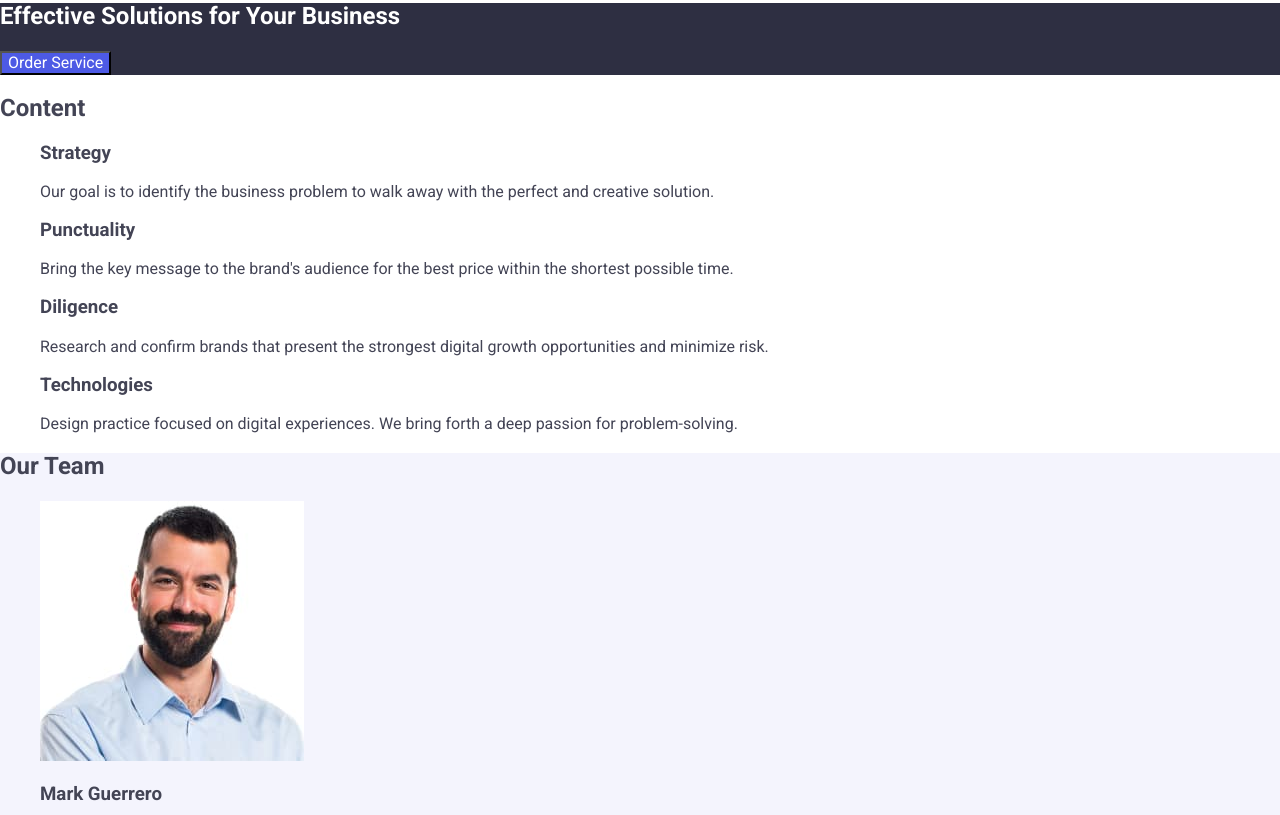
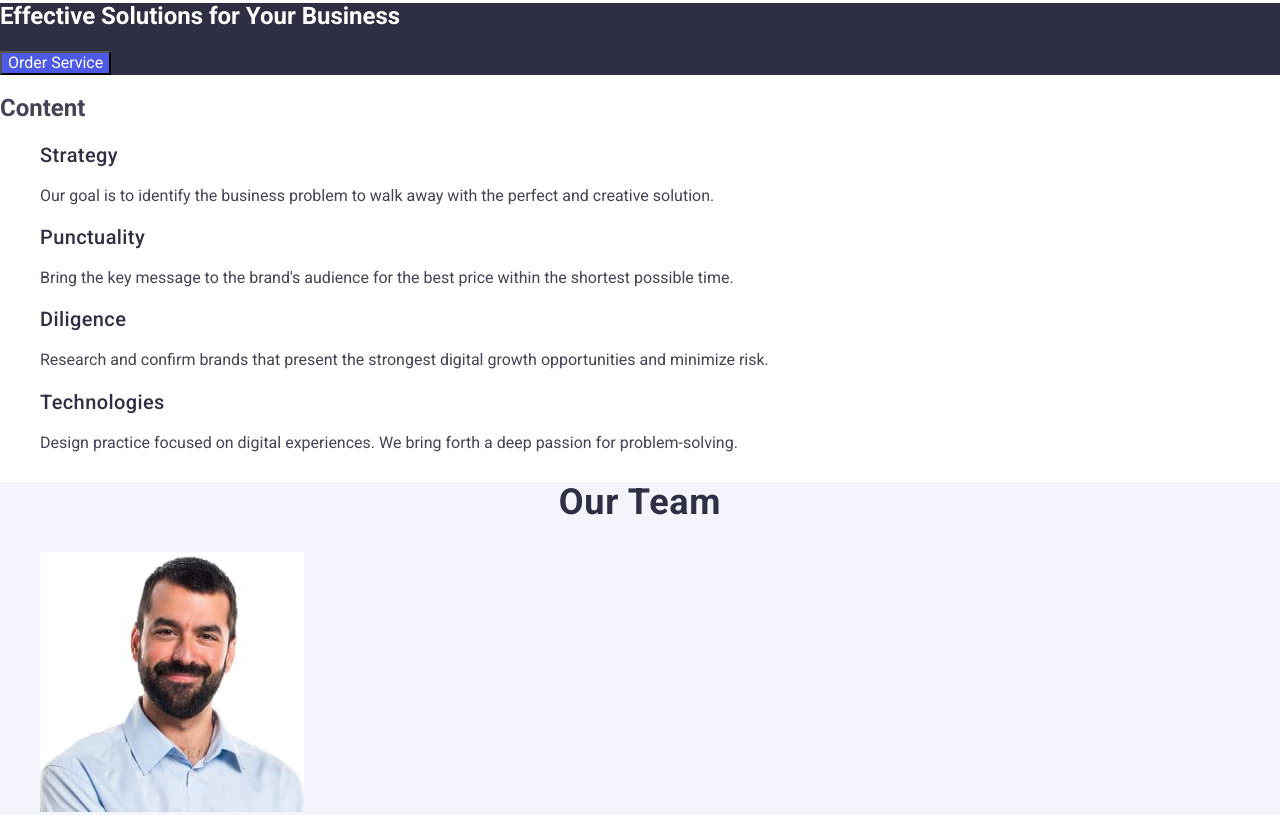
Before and after one commit to helenka-IT/goit-markup-hw-02, a plain HTML site: page index.html in a window 1280 px wide. Shown: the part 190-1005 px from the top of the page. Drawn offline with nearby package versions, Linux system fonts and the light colour scheme.

Commit message:
Оновлені стилі CSS

```diff
--- a/css/styles.css
+++ b/css/styles.css
@@ -62,11 +62,38 @@ button {
 .contacts-link:focus {
   color: #404bbf;
 }
-
+.title-our-team {
+  font-weight: 700;
+  font-size: 36px;
+  line-height: 1.11111;
+  letter-spacing: 0.02em;
+  text-align: center;
+  color: #2e2f42;
+}
+.title-section-second {
+  font-weight: 500;
+  font-size: 20px;
+  line-height: 1.2;
+  letter-spacing: 0.02em;
+  color: #2e2f42;
+}
 .our-team-container {
   background-color: #f4f4fd;
 }
+.name-our-team {
+  font-weight: 500;
+  font-size: 20px;
+  line-height: 1.2;
+  letter-spacing: 0.02em;
+  text-align: center;
+  color: #2e2f42;
+}
 .title-our-portfolio {
+  font-weight: 700;
+  font-size: 36px;
+  line-height: 1.11111;
+  letter-spacing: 0.02em;
+  text-align: center;
   color: #2e2f42;
 }
 .name-portfolio {
--- a/index.html
+++ b/index.html
@@ -59,33 +59,33 @@
         <button type="button">Order Service</button>
       </section>
 
-      <section>
+      <section class="section-second">
         <h2>Content</h2>
         <ul>
           <li>
-            <h3>Strategy</h3>
-            <p>
+            <h3 class="title-section-second">Strategy</h3>
+            <p class="text-section-second">
               Our goal is to identify the business problem to walk away with the
               perfect and creative solution.
             </p>
           </li>
           <li>
-            <h3>Punctuality</h3>
-            <p>
+            <h3 class="title-section-second">Punctuality</h3>
+            <p class="text-section-second">
               Bring the key message to the brand's audience for the best price
               within the shortest possible time.
             </p>
           </li>
           <li>
-            <h3>Diligence</h3>
-            <p>
+            <h3 class="title-section-second">Diligence</h3>
+            <p class="text-section-second">
               Research and confirm brands that present the strongest digital
               growth opportunities and minimize risk.
             </p>
           </li>
           <li>
-            <h3>Technologies</h3>
-            <p>
+            <h3 class="title-section-second">Technologies</h3>
+            <p class="text-section-second">
               Design practice focused on digital experiences. We bring forth a
               deep passion for problem-solving.
             </p>
@@ -94,26 +94,26 @@
       </section>
 
       <section class="our-team-container">
-        <h2>Our Team</h2>
+        <h2 class="title-our-team">Our Team</h2>
         <ul>
           <li>
             <img src="./images/team-1.jpg" alt="Mark Guerrero" width="264" />
-            <h3>Mark Guerrero</h3>
+            <h3 class="name-our-team">Mark Guerrero</h3>
             <p>Product Designer</p>
           </li>
           <li>
             <img src="./images/team-2.jpg" alt="Tom Ford" width="264" />
-            <h3>Tom Ford</h3>
+            <h3 class="name-our-team">Tom Ford</h3>
             <p>Frontend Developer</p>
           </li>
           <li>
             <img src="./images/team-3.jpg" alt="Camila Garcia" width="264" />
-            <h3>Camila Garcia</h3>
+            <h3 class="name-our-team">Camila Garcia</h3>
             <p>Marketing</p>
           </li>
           <li>
             <img src="./images/team-4.jpg" alt="Daniel Wilson" width="264" />
-            <h3>Daniel Wilson</h3>
+            <h3 class="name-our-team">Daniel Wilson</h3>
             <p>UI Designer</p>
           </li>
         </ul>
```
